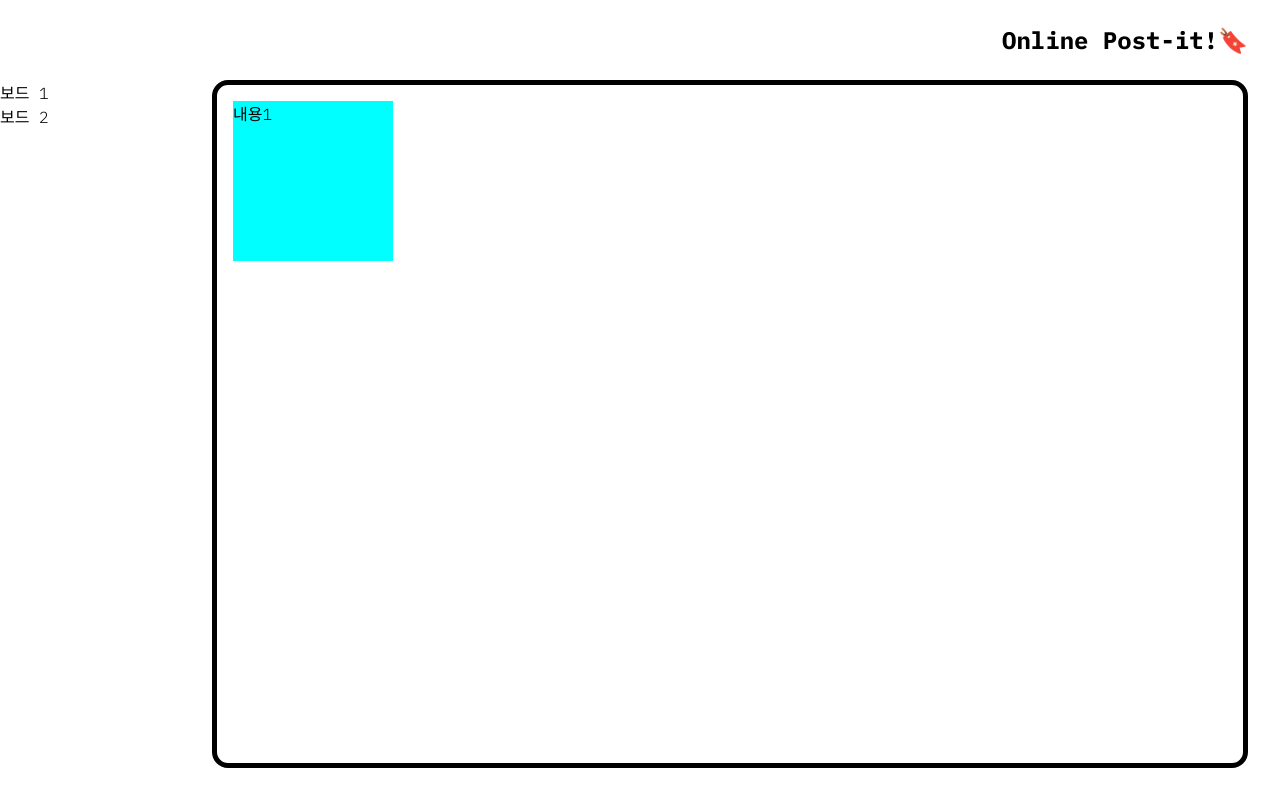
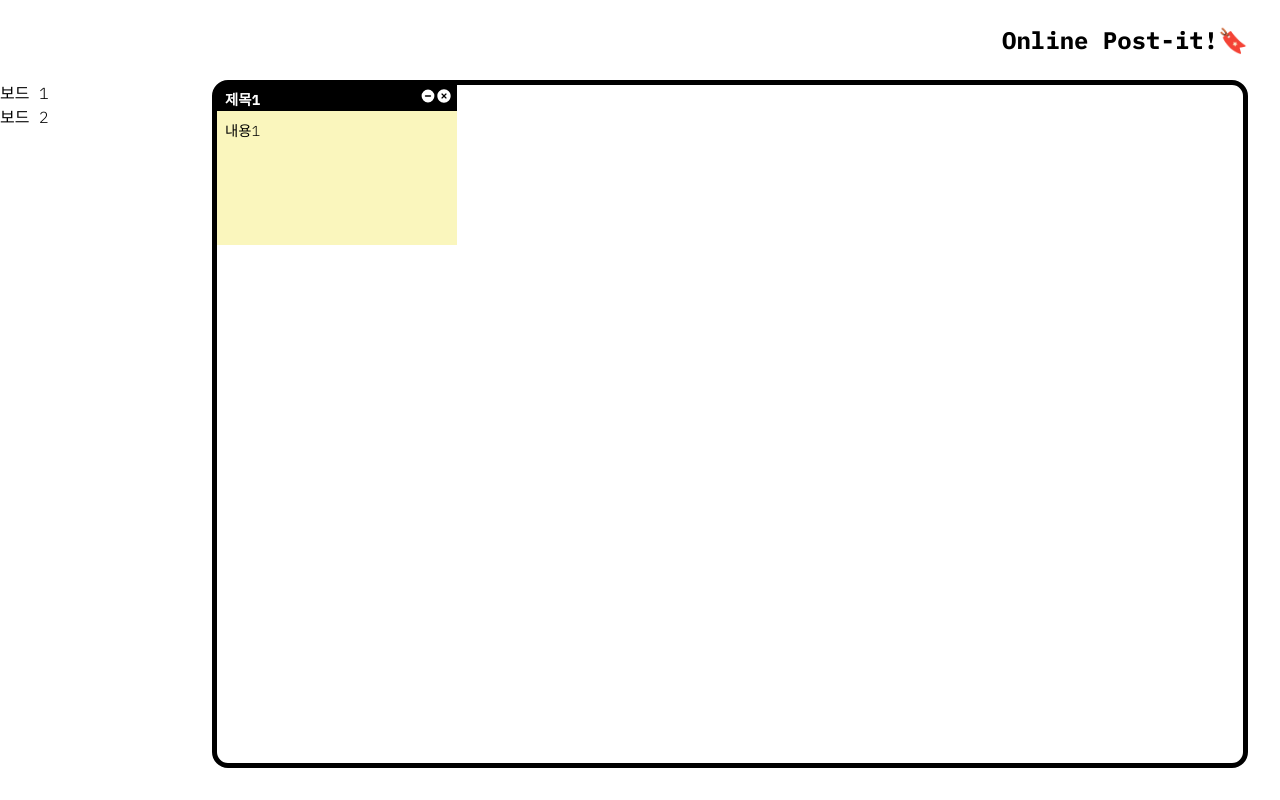
Before and after one commit to jh22j9/online-post-it, a React (Create React App) app: page / in a window 1280 px wide. Built offline with nearby package versions, Linux system fonts and the light colour scheme; a web font is replaced by a local one.

Commit message:
feat(add-post-it): PostIt 컴포넌트 스타일링

```diff
--- a/package.json
+++ b/package.json
@@ -56,6 +56,7 @@
     "eslint-plugin-react": "^7.24.0",
     "eslint-plugin-react-hooks": "^4.2.0",
     "prettier": "^2.3.2",
+    "react-icons": "^4.3.1",
     "sass": "^1.45.2"
   }
 }
--- a/src/components/PostIt.scss
+++ b/src/components/PostIt.scss
@@ -1,6 +1,26 @@
 .postIt-wrapper {
-  width: 10rem;
+  width: 15rem;
   height: 10rem;
-  background-color: aqua;
-  margin: 1rem;
+  display: flex;
+  flex-direction: column;
+  font-size: 0.9rem;
+  .postIt-title-bar {
+    background-color: black;
+    height: 2rem;
+    color: white;
+    display: flex;
+    justify-content: space-between;
+    align-items: center;
+    font-weight: bold;
+    padding-left: 0.5rem;
+    padding-right: 0.3rem;
+    .icons {
+      font-size: 1rem;
+    }
+  }
+  .postIt-content {
+    background-color: rgb(250, 246, 189);
+    height: 100%;
+    padding: 0.5rem;
+  }
 }
--- a/src/components/PostIt.tsx
+++ b/src/components/PostIt.tsx
@@ -1,5 +1,6 @@
 import React from 'react';
-
+import { HiMinusCircle } from 'react-icons/hi';
+import { RiCloseCircleFill } from 'react-icons/ri';
 interface IState {
   item: {
     id: number;
@@ -9,7 +10,18 @@ interface IState {
 }
 
 const PostIt: React.FC<IState> = ({ item }) => {
-  return <div className="postIt-wrapper">{item.content}</div>;
+  return (
+    <div className="postIt-wrapper">
+      <div className="postIt-title-bar">
+        {item.title}
+        <div className="icons">
+          <HiMinusCircle />
+          <RiCloseCircleFill />
+        </div>
+      </div>
+      <div className="postIt-content">{item.content}</div>
+    </div>
+  );
 };
 
 export default PostIt;
```
Also changed, not shown: 1 other file (tests, documents, lock files or other folders).
